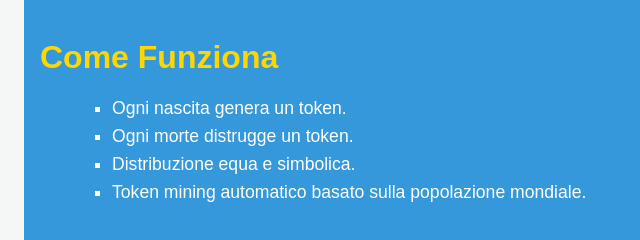
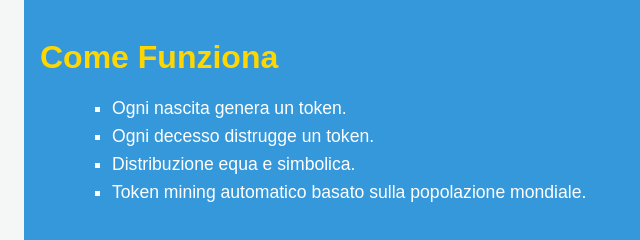
Before and after one commit to Lio1980/MundusCoin, a plain HTML site: page index.html in a window 1280 px wide. Shown: the part 1200-1440 px from the top of the page, 0-640 px from the left. Drawn offline with Linux system fonts and the light colour scheme.

Commit message:
Update index.html

```diff
--- a/index.html
+++ b/index.html
@@ -235,7 +235,7 @@
   <h2>Come Funziona</h2>
   <ul>
     <li>Ogni nascita genera un token.</li>
-    <li>Ogni morte distrugge un token.</li>
+    <li>Ogni decesso distrugge un token.</li>
     <li>Distribuzione equa e simbolica.</li>
     <li>Token mining automatico basato sulla popolazione mondiale.</li>
   </ul>
```
